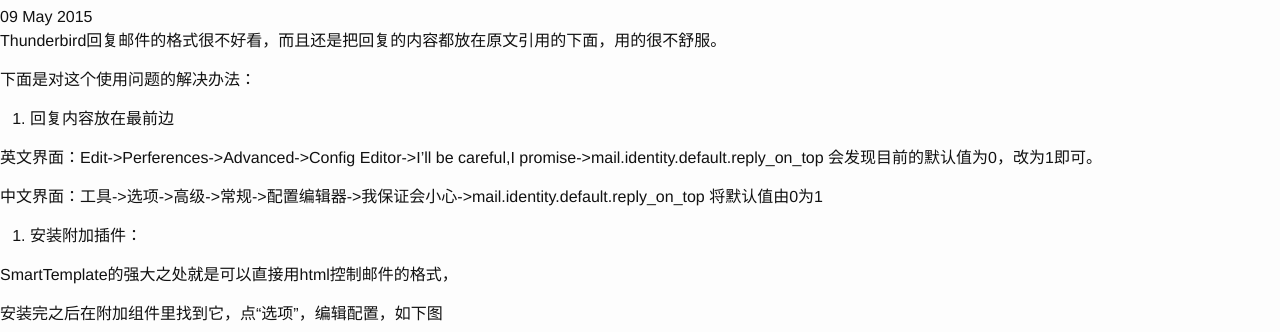
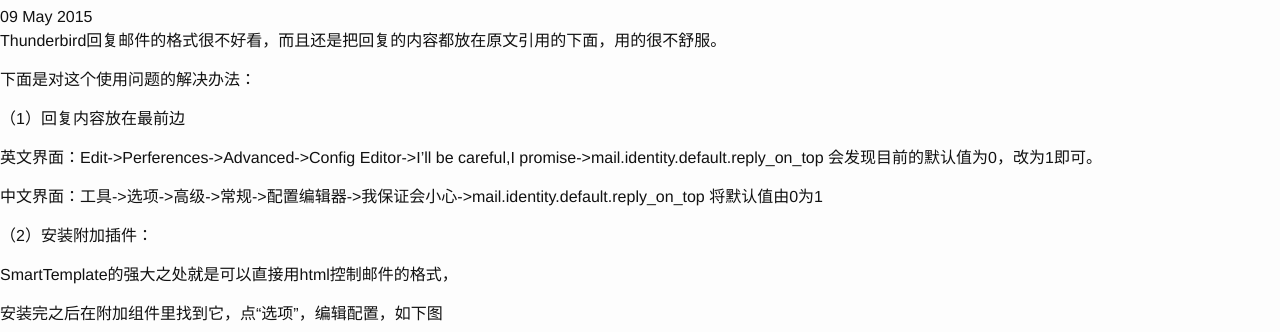
Before and after one commit to JidZhang/jidzhang.github.com, a Jekyll site: the page built from _posts/2015-05-09-change-thunderbird-reply-format.md, in a window 1280 px wide and 900 px high. Shown: the part 193-525 px from the top of the window. Built offline with Jekyll 4.4.1, drawn with Linux system fonts in a browser that asks for light colours; comment, search, counter and statistics services are not loaded.

Commit message:
改格式

````diff
--- a/_posts/2015-05-09-change-thunderbird-reply-format.md
+++ b/_posts/2015-05-09-change-thunderbird-reply-format.md
@@ -11,13 +11,13 @@
 
 下面是对这个使用问题的解决办法：
 
-1. 回复内容放在最前边
+（1）回复内容放在最前边
 
 英文界面：Edit->Perferences->Advanced->Config Editor->I'll be careful,I promise->mail.identity.default.reply_on_top 会发现目前的默认值为0，改为1即可。
 
 中文界面：工具->选项->高级->常规->配置编辑器->我保证会小心->mail.identity.default.reply_on_top  将默认值由0为1
 
-2. 安装附加插件：
+（2）安装附加插件：
 
 SmartTemplate的强大之处就是可以直接用html控制邮件的格式，
 
@@ -26,7 +26,6 @@
 ![thunderbird conf]({{ site.img_url }}/thunderbird-format.jpg)
 
 首先点选图中所示的几个选项，然后复制如下代码
-
 
 ```
 -------- <FONT face=Verdana size=3>原始信息</FONT> --------
````
